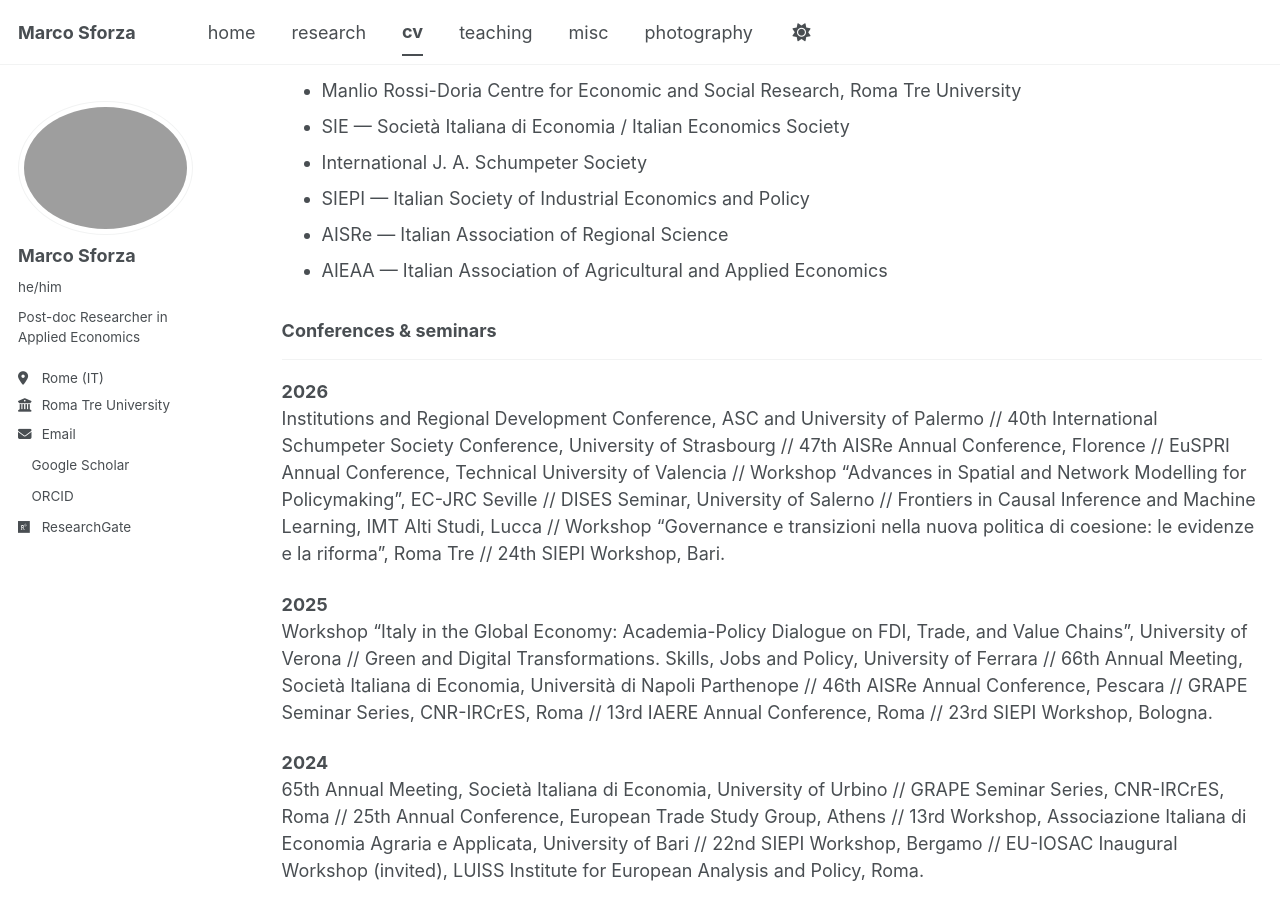
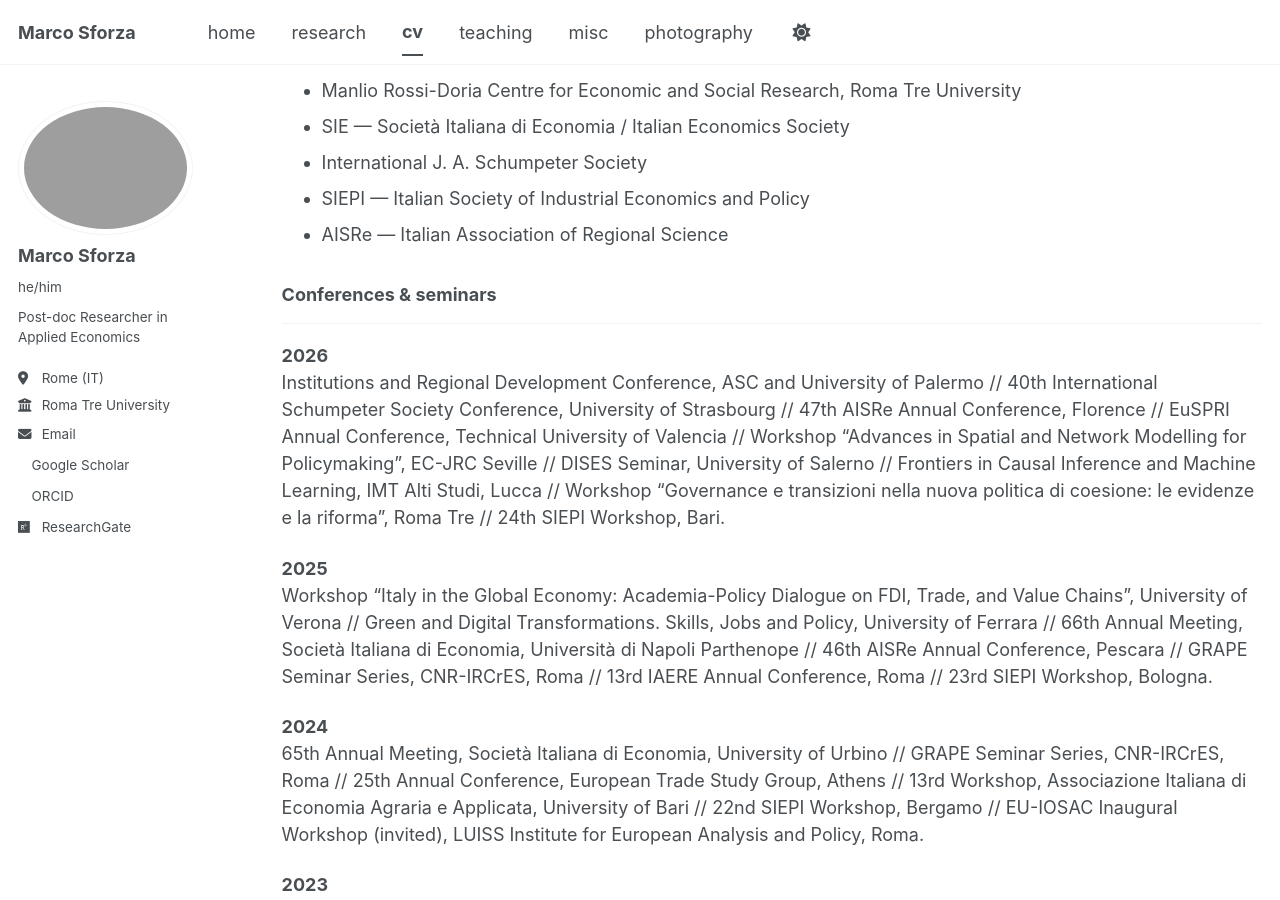
Before and after one commit to marcosforza/marcosforza.github.io, a Jekyll site: the page built from _pages/cv.md, in a window 1280 px wide and 900 px high, scrolled down 1031 px. Built offline with Jekyll 4.4.1, drawn with Linux system fonts in a browser that asks for light colours; a style sheet for code colours, icons or effects is not loaded.

Commit message:
Remove AIEAA from affiliations list

```diff
--- a/_pages/cv.md
+++ b/_pages/cv.md
@@ -42,7 +42,6 @@ redirect_from:
 * International J. A. Schumpeter Society
 * SIEPI — Italian Society of Industrial Economics and Policy
 * AISRe — Italian Association of Regional Science
-* AIEAA — Italian Association of Agricultural and Applied Economics
 
 
 ### Conferences & seminars
```
